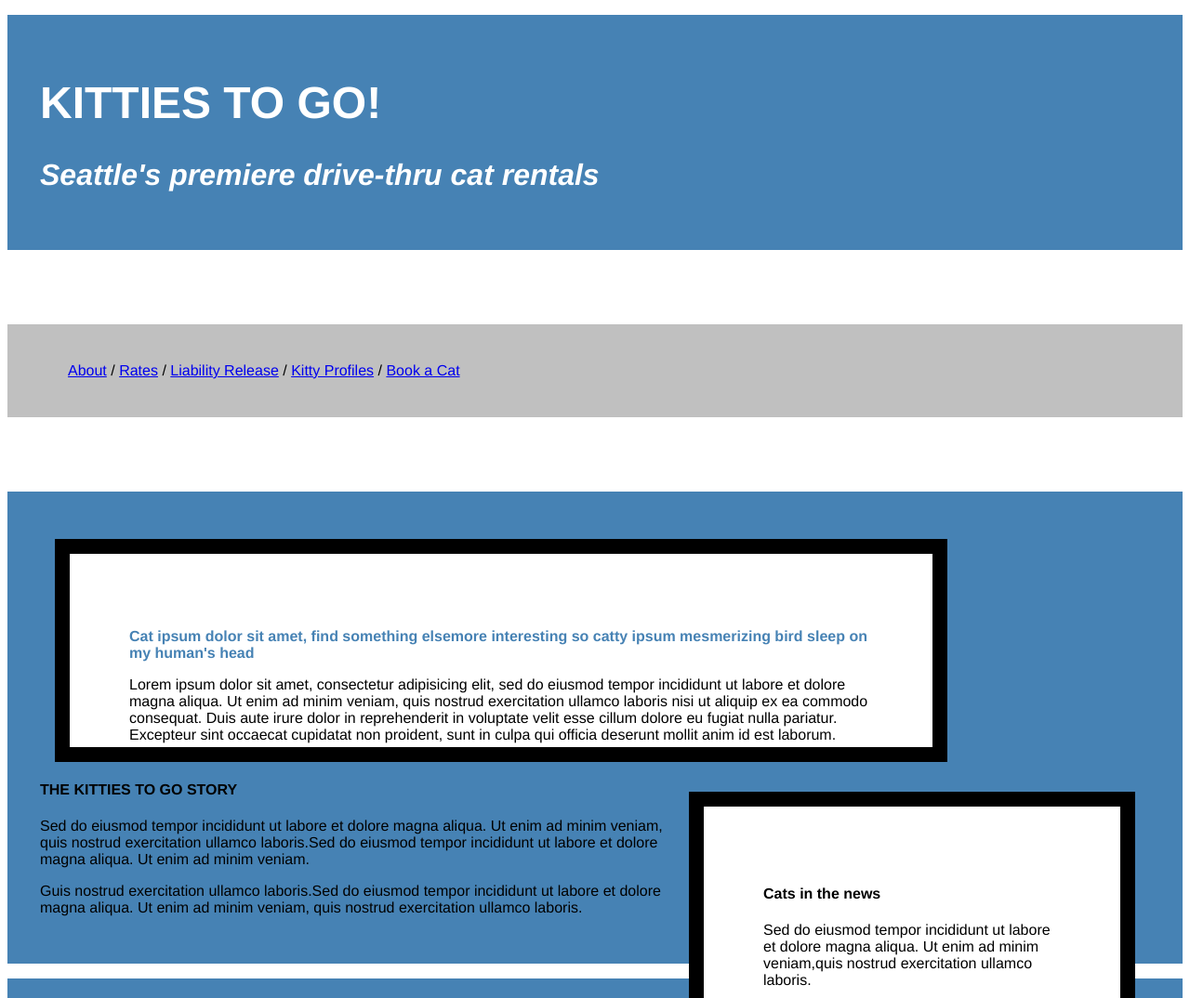
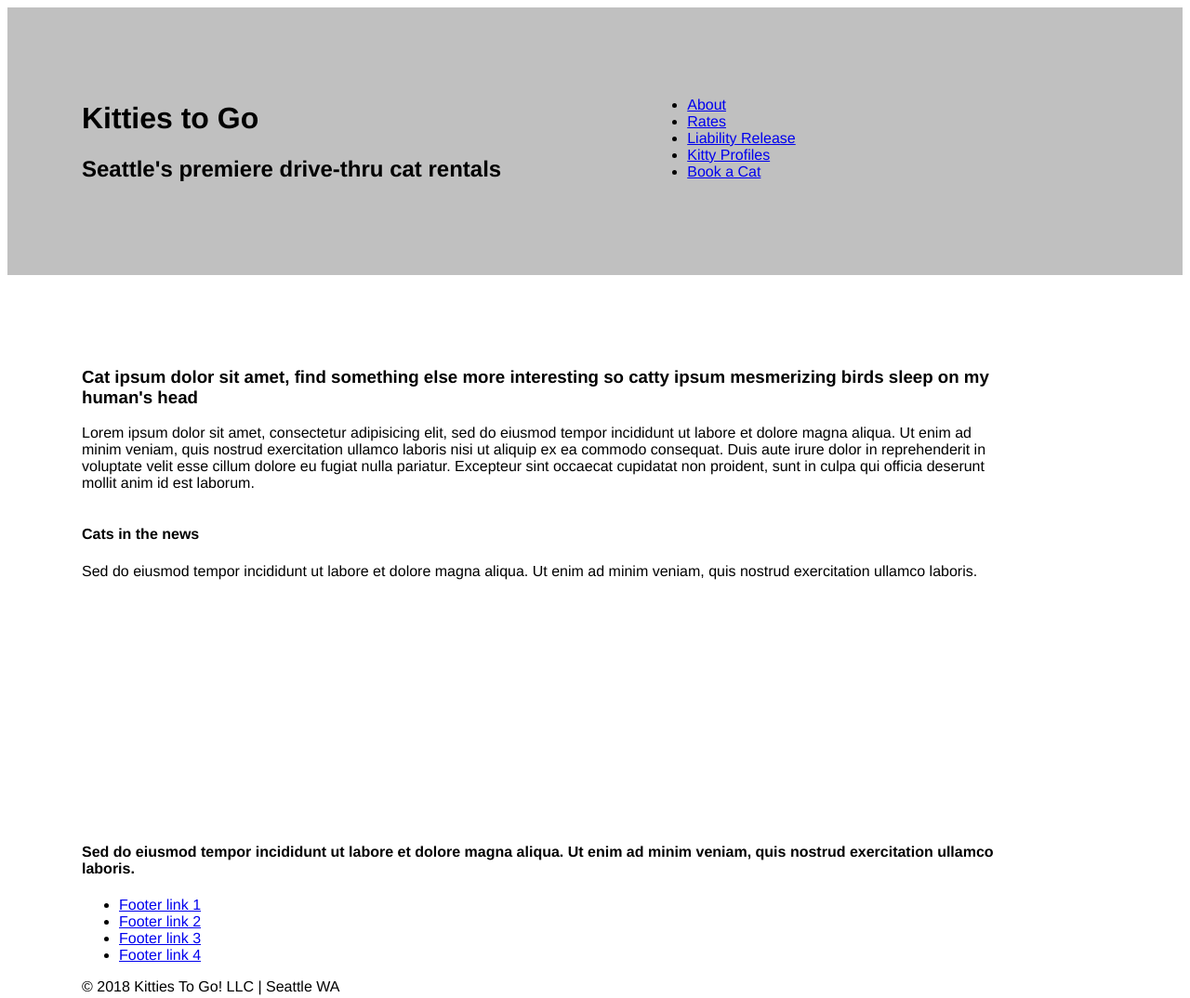
Before and after one commit to github-tommy/lesson4, a plain HTML site: page index.html in a window 1280 px wide. Shown: the top 1074 px of the page at 93% size. Drawn offline with Linux system fonts and the light colour scheme.

Commit message:
Restarted the file- all undone

```diff
--- a/index.html
+++ b/index.html
@@ -3,87 +3,35 @@
     <head>
       <meta charset="utf-8">
       <title>Cats</title>
-        <style>
-            .content-box{
-            height: 5em;
-            width: 50em;
-            padding: 4em;
-            border: 1rem solid;
-            margin: 1em;
-            background: white;
-            }
-            #border-box{
-            box-sizing: border-box;
-            float: right;
-            width: 30em;
-            height: auto;
-            }
-            footer{
-            background-color: gray;
-            margin: 1rem auto;
-            }
-            .container{
-            margin: 1rem auto;
-            max-widh: 700px;
-            padding: 35px;
-            background-color: #4682B4;
-            font: white;
-            }
-            .container2{
-            margin: 5rem auto;
-            max-widh: 1000px;
-            padding: 25px;
-            background-color: silver;
-            font: black;
-            }
-            h1{
-            font-size: 3rem;
-            color: white;
-            }
-           h2{
-           font-size: 2rem;
-           color: white;
-           }
-           h3{
-           font-size: 1rem;
-           color: #4682B4;
-           }
-           *{
-           font-family: Helvetica;
-           }
-           /*
-           .cats{
-      max-width: 500px;
-      background-color: grey;
-      font-size: 3rem;
-  }
-  h1{
-  font-size: 3rem;
-  }*/
-           </style>
+      <link rel="stylesheet" type="text/css"
+      href="styles/stylesheet.css">
     </head>
     <body>
-        <header>
+      <header class="clearfix">
         <div class="container">
-            <h1>KITTIES TO GO!</h1>
-            <h2><em>Seattle's premiere drive-thru cat rentals</em></h2>
+          <h1>Kitties to Go</h1>
+          <h2>Seattle's premiere drive-thru cat rentals</h2>
         </div>
-        <div class="container2">
+        <div class="container">
           <nav>
             <ul>
-                <a href="#">About</a></li> /
-                <a href="#">Rates</a></li> /
-                <a href="#">Liability Release</a></li> /
-                <a href="#">Kitty Profiles</a></li> /
-                <a href="#">Book a Cat</a></li>
+              <li><a href="#">About</a></li>
+              <li><a href="#">Rates</a></li>
+              <li><a href="#">Liability Release</a></li>
+              <li><a href="#">Kitty Profiles</a></li>
+              <li><a href="#">Book a Cat</a></li>
             </ul>
           </nav>
         </div>
       </header>
-        <main>
+      <main class="clearfix">
         <div class="container">
-                <article class="content-box">
-                <h3>Cat ipsum dolor sit amet, find something elsemore interesting so catty ipsum mesmerizing bird sleep on my human's head</h3>
+          <article class="cats">
+            <h3>
+              Cat ipsum dolor sit amet, find something else
+              more interesting so catty ipsum mesmerizing birds
+              sleep on my human's head
+            </h3>
             <p>
               Lorem ipsum dolor sit amet, consectetur adipisicing
               elit, sed do eiusmod tempor incididunt ut labore et
@@ -96,24 +44,25 @@
               deserunt mollit anim id est laborum.
             </p>
           </article>
-                 <article class="content-box" id="border-box">
+          <article>
             <h4>Cats in the news</h4>
-                 <p>Sed do eiusmod tempor incididunt ut labore et dolore magna aliqua. Ut enim ad minim veniam,quis nostrud exercitation ullamco laboris.</p>
+            <p>Sed do eiusmod tempor incididunt ut labore
+              et dolore magna aliqua. Ut enim ad minim veniam,
+              quis nostrud exercitation ullamco laboris.</p>
           </article>
-                 <h4>THE KITTIES TO GO STORY</h4>
-                 <p>Sed do eiusmod tempor incididunt ut labore et dolore magna aliqua. Ut enim ad minim veniam, quis nostrud exercitation ullamco laboris.Sed do eiusmod tempor incididunt ut labore et dolore magna aliqua. Ut enim ad minim veniam.</p>
-                 <p>Guis nostrud exercitation ullamco laboris.Sed do eiusmod tempor incididunt ut labore et dolore magna aliqua. Ut enim ad minim veniam, quis nostrud exercitation ullamco laboris.</p>
         </div>
       </main>
       <footer>
         <div class="container">
           <img src="image/cat-logo.png" alt="Kitties to Go logo">
-            <h4>Sed do eiusmod tempor incididunt ut labore et dolore magna aliqua. Ut enim ad minim veniam, quis nostrud exercitation ullamco laboris.</h4>
+          <h4>Sed do eiusmod tempor incididunt ut labore
+            et dolore magna aliqua. Ut enim ad minim veniam,
+            quis nostrud exercitation ullamco laboris.</h4>
           <ul>
-                <a href="#">Footer link 1</a> /
-                <a href="#">Footer link 2</a> /
-                <a href="#">Footer link 3</a> /
-                <a href="#">Footer link 4</a>
+            <li><a href="#">Footer link 1</a></li>
+            <li><a href="#">Footer link 2</a></li>
+            <li><a href="#">Footer link 3</a></li>
+            <li><a href="#">Footer link 4</a></li>
           </ul>
           <p>© 2018 Kitties To Go! LLC | Seattle WA</p>
         </div>
--- a/styles.css
+++ /dev/null
@@ -1,45 +0,0 @@
-<!DOCTYPE html>
-<html lang="en">
-  <head>
-	<meta charset="utf-8">
-	<title>Lesson Four: Float Activity</title>
-	<style>
-	/*Add CSS style here*/
-	.content-box {
-    		height: 5em;
-    		width: 5em;
-    		padding: 4em;
-    		border: 1em solid;
-    		margin: 1em;
-	}
-	#border-box {
-    		box-sizing: border-box;
-	}
-	</style>
-  </head>
-  <body>
-	<article>
-   	<header>
-    	<h1>Headline</h1>
-  	</header>
-   	<section>
-     	<h1>A section</h1>
-    	<article class="content-box">
-      	<a href="#link">A Link</a>
-      	<p>A paragraph</p>
-    	</article>
-     	<article class="content-box" id="border-box">
-      	<a href="#link">A Link</a>
-      	<p>A paragraph</p>
-    	</article>
-     	<article class="content-box">
-      	<a href="#link">A Link</a>
-      	<p>A paragraph</p>
-    	</article>
-   	</section>
-   	<footer>
-    	<p>This is a footer</p>
-  	</footer>
- 	</article>
-  </body>
-</html>
--- /dev/null
+++ b/styles/stylesheet.css
@@ -0,0 +1,26 @@
+*{
+  font-family: Helvetica;
+}
+.container {
+  margin: 0 auto;
+  max-width: 1000px;
+  padding: 5rem;
+  float: left;
+}
+footer {
+  background-color: gray;
+}
+header {
+  background-color: silver;
+}
+nav{
+  float: left;
+}
+article{
+  float: left;
+}
+.clearfix::after {
+content: "";
+display: block;
+clear: both;
+}
```
Lines whose indentation alone changed are shown as unchanged.
